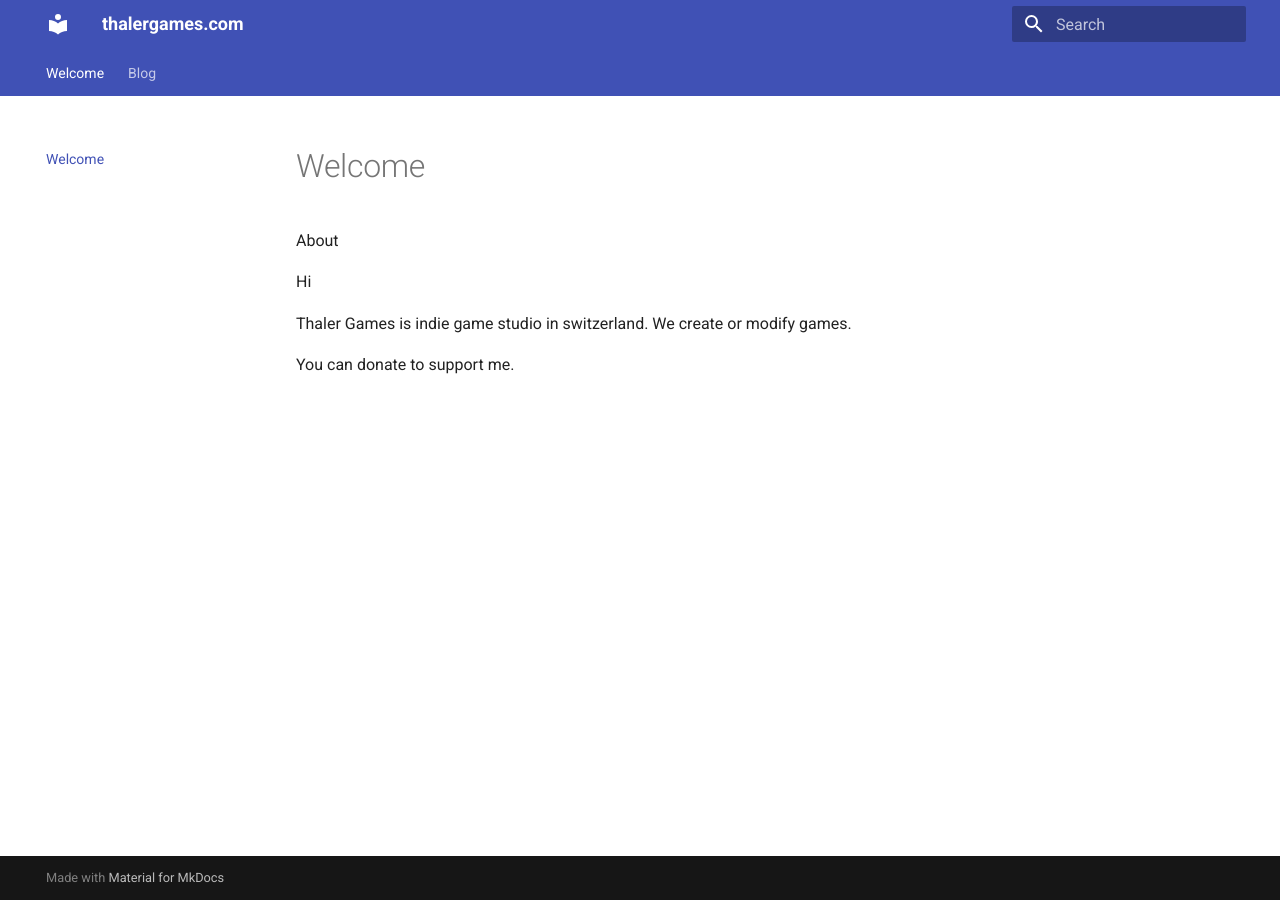
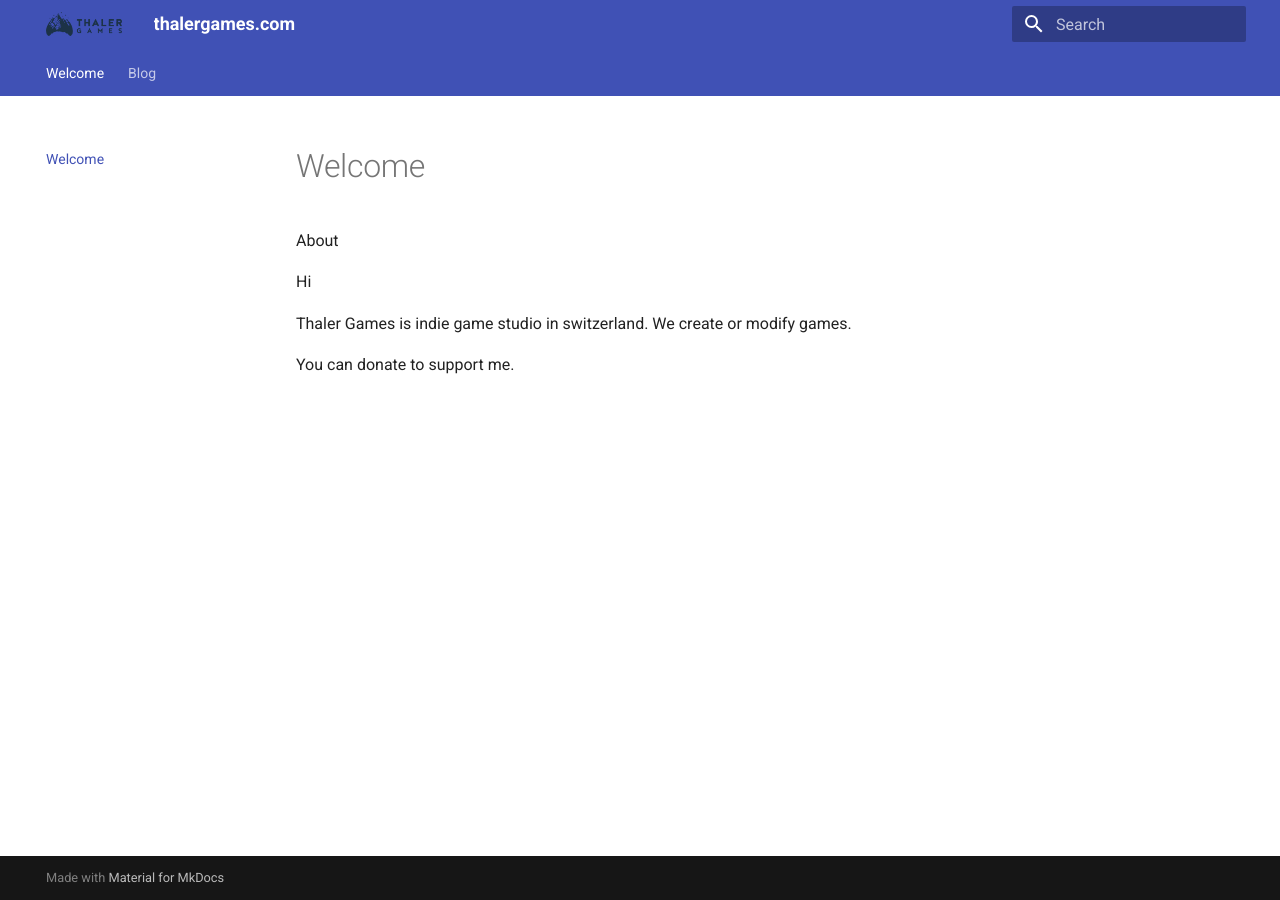
Before and after one commit to D3ltaThalerGames/thalergames.com, an MkDocs documentation site: the page built from docs/index.md, in a window 1280 px wide. Built offline with MkDocs 1.6.1 and Material for MkDocs 9.7.7, drawn with Linux system fonts in a browser that asks for light colours.

Commit message:
Update mkdocs.yml

```diff
--- a/mkdocs.yml
+++ b/mkdocs.yml
@@ -4,6 +4,7 @@ site_name: thalergames.com
 #site_url:
 theme:
   name: material
+  logo: assets/thalergames_logo.png
   custom_dir: overrides
   features:
     #- navigation.instant
```
